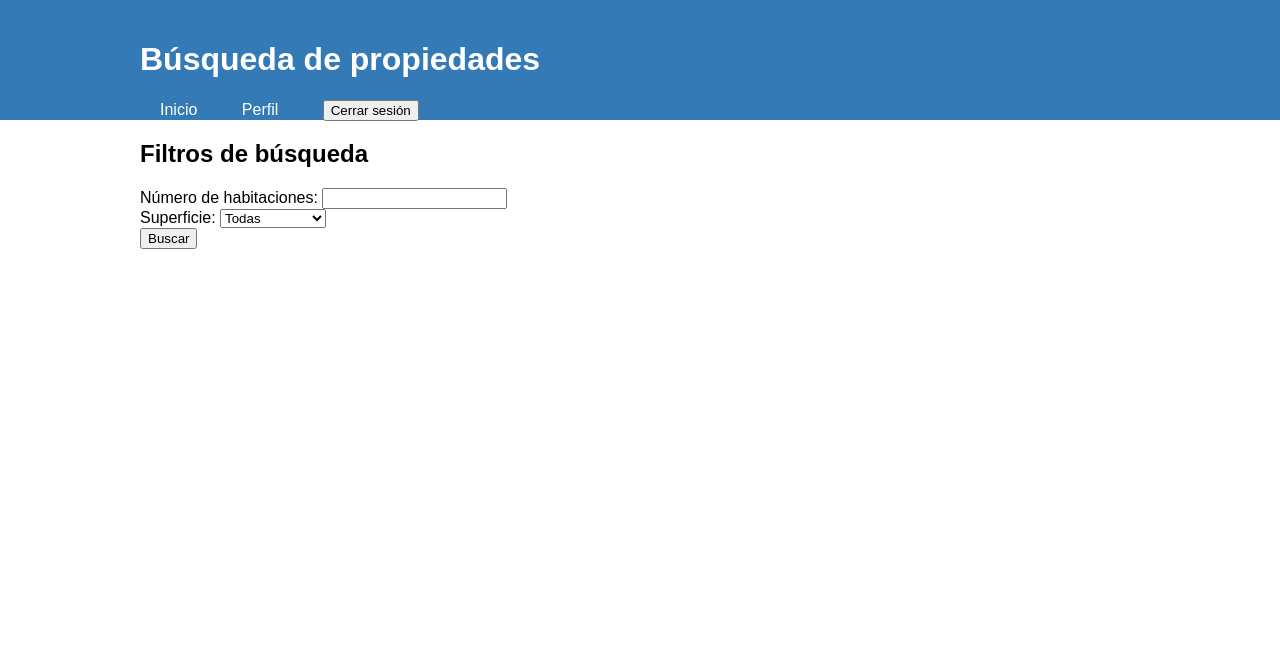
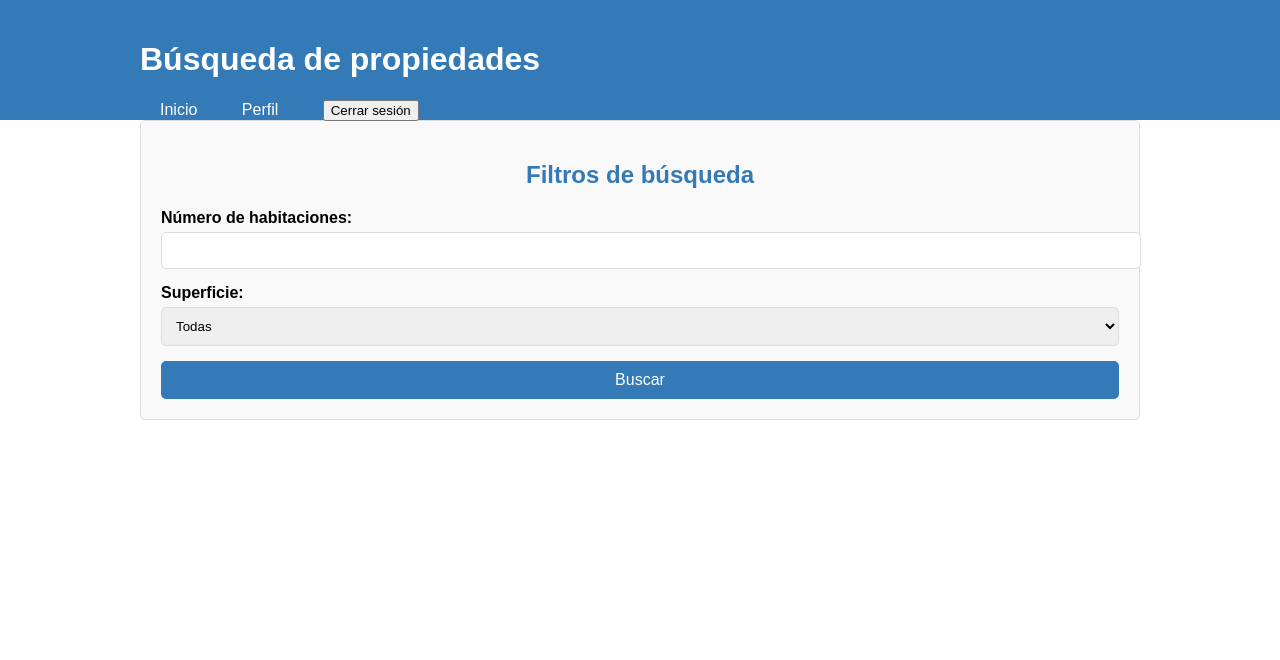
Before and after one commit to alvaromartinsalazar/TFG, a Flask app: template src/templates/busqueda.html in a window 1280 px wide. Shown: the top 660 px of the page. Run offline with Flask 3, Linux system fonts and the light colour scheme; the template is opened without the code that fills it, so the values that code supplies are empty.

Commit message:
v2024.12

```diff
--- a/src/static/css/busqueda.css
+++ b/src/static/css/busqueda.css
@@ -216,3 +216,52 @@ footer {
 #export-button:hover {
     background-color: #218838;
 }
+
+/* Sección de filtros */
+.filter-section {
+    background-color: #f9f9f9;
+    padding: 20px;
+    border: 1px solid #ddd;
+    border-radius: 5px;
+    margin-bottom: 20px;
+}
+
+.filter-section h2 {
+    text-align: center;
+    margin-bottom: 20px;
+    color: #337ab7;
+}
+
+.filter-group {
+    margin-bottom: 15px;
+}
+
+.filter-group label {
+    display: block;
+    margin-bottom: 5px;
+    font-weight: bold;
+}
+
+.filter-group input,
+.filter-group select {
+    width: 100%;
+    padding: 10px;
+    border: 1px solid #ddd;
+    border-radius: 5px;
+}
+
+.filter-section button {
+    display: block;
+    width: 100%;
+    padding: 10px;
+    background-color: #337ab7;
+    color: #fff;
+    border: none;
+    border-radius: 5px;
+    cursor: pointer;
+    font-size: 16px;
+}
+
+.filter-section button:hover {
+    background-color: #286090;
+}
--- a/src/templates/busqueda.html
+++ b/src/templates/busqueda.html
@@ -18,6 +18,55 @@
     }
     .result-item div {
       max-width: 70%;
+    }
+
+    /* Estilos para la sección de filtros */
+    .filter-section {
+        background-color: #f9f9f9;
+        padding: 20px;
+        border: 1px solid #ddd;
+        border-radius: 5px;
+        margin-bottom: 20px;
+    }
+
+    .filter-section h2 {
+        text-align: center;
+        margin-bottom: 20px;
+        color: #337ab7;
+    }
+
+    .filter-group {
+        margin-bottom: 15px;
+    }
+
+    .filter-group label {
+        display: block;
+        margin-bottom: 5px;
+        font-weight: bold;
+    }
+
+    .filter-group input,
+    .filter-group select {
+        width: 100%;
+        padding: 10px;
+        border: 1px solid #ddd;
+        border-radius: 5px;
+    }
+
+    .filter-section button {
+        display: block;
+        width: 100%;
+        padding: 10px;
+        background-color: #337ab7;
+        color: #fff;
+        border: none;
+        border-radius: 5px;
+        cursor: pointer;
+        font-size: 16px;
+    }
+
+    .filter-section button:hover {
+        background-color: #286090;
     }
   </style>
 </head>
@@ -41,14 +90,14 @@
 
   <main>
     <div class="container">
-      <section class="filters">
+      <section class="filter-section">
         <h2>Filtros de búsqueda</h2>
         <form id="search-form">
-            <div class="filter">
+            <div class="filter-group">
                 <label for="num-habitaciones">Número de habitaciones:</label>
                 <input type="number" id="num-habitaciones" name="num-habitaciones" min="1">
             </div>
-            <div class="filter">
+            <div class="filter-group">
                 <label for="superficie">Superficie:</label>
                 <select id="superficie" name="superficie">
                     <option value="todas">Todas</option>
@@ -67,13 +116,12 @@
             </div>
             <button type="button" onclick="searchProperties(1)">Buscar</button>
         </form>
-    </section>
+      </section>
 
-
-        <section class="search-results" id="results" style="display: none;">
-            <h2>Resultados de búsqueda</h2>
-        </section>
-        <button id="next-button" style="display: none;" onclick="nextPage()">Siguiente</button>
+      <section class="search-results" id="results" style="display: none;">
+        <h2>Resultados de búsqueda</h2>
+      </section>
+      <button id="next-button" style="display: none;" onclick="nextPage()">Siguiente</button>
     </div>
   </main>
 
```
